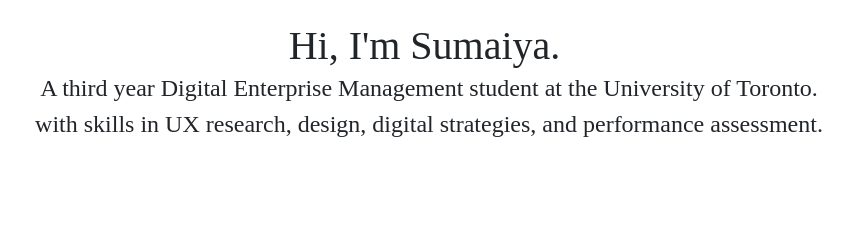
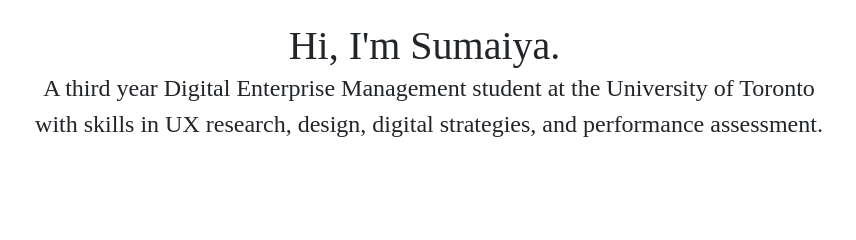
Before and after one commit to sumaiyasaleem786/myportfolio, a plain HTML site: page index.html in a window 1280 px wide. Shown: the part 154-394 px from the top of the page, 211-1067 px from the left. Drawn offline with Linux system fonts and the light colour scheme.

Commit message:
Add files via upload

```diff
--- a/index.html
+++ b/index.html
@@ -44,7 +44,7 @@
 	<div class="container jumbotron">
 	  <div class="row">
 		  <h2 id="type" class="col-12 mt-3 mb-0"></h2></div>
-			  <div class="row"><h7 class="col-12 mb-4 sub">A third year Digital Enterprise Management student at the University of Toronto.<br>with skills in UX research, design, digital strategies, and performance assessment.</h7>
+			  <div class="row"><h7 class="col-12 mb-4 sub">A third year Digital Enterprise Management student at the University of Toronto<br>with skills in UX research, design, digital strategies, and performance assessment.</h7>
 			  </div>
 		</div>
 
```
